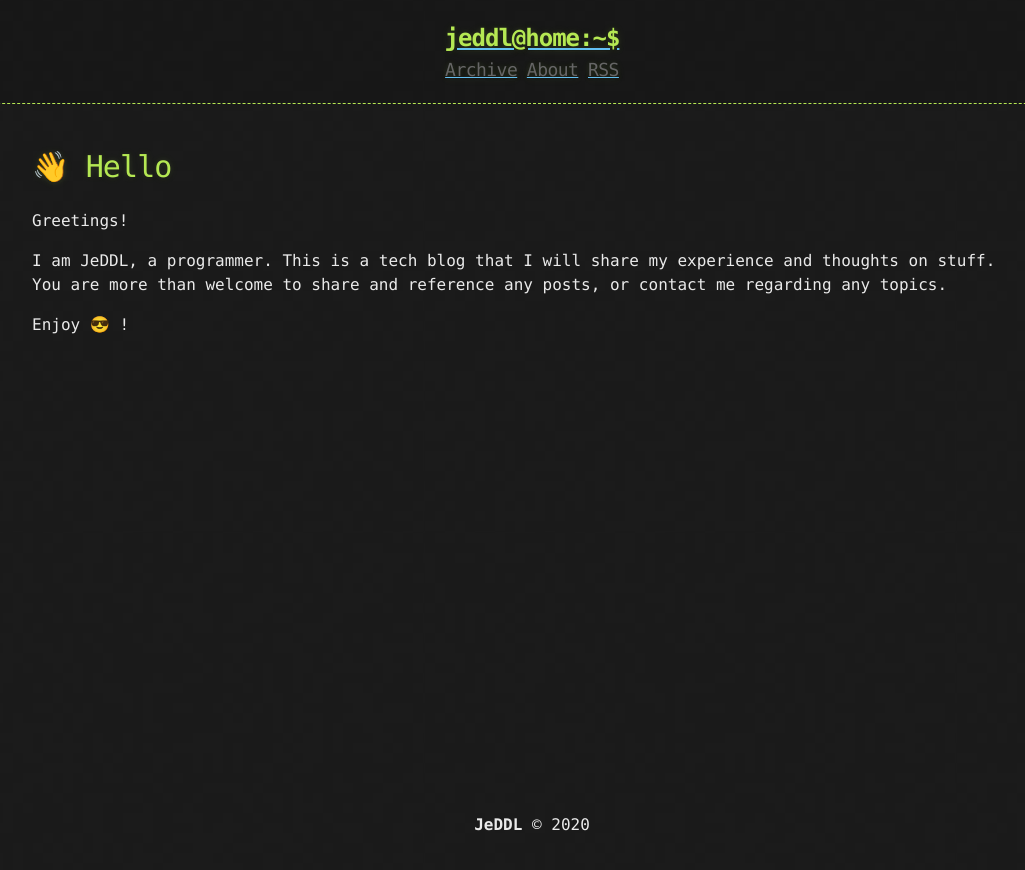
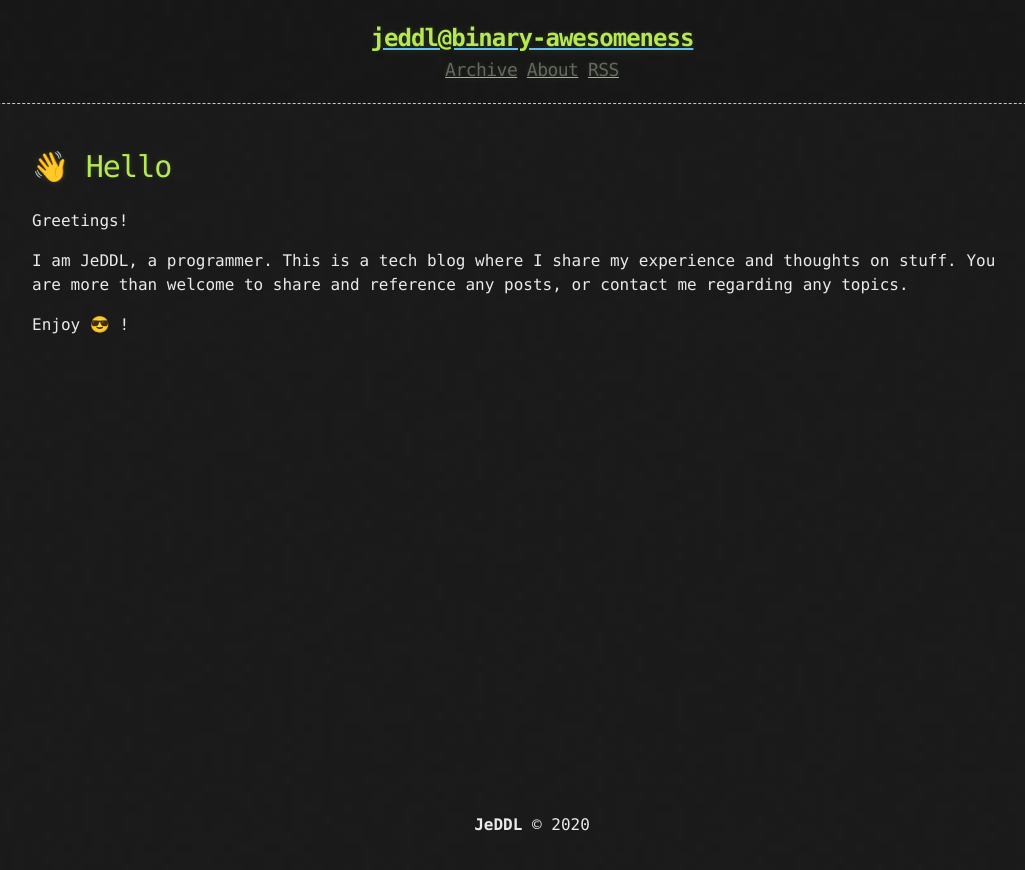
Before and after one commit to jeddl/Binary-Awesomeness, a Jekyll site: the page built from docs/about.md, in a window 1280 px wide. Shown: the top 870 px of the page, without its empty margins (108-1133 px from the left). Built offline with Jekyll 4.4.1, drawn with Linux system fonts in a browser that asks for light colours.

Commit message:
Update Header

```diff
--- a/docs/_includes/header.html
+++ b/docs/_includes/header.html
@@ -2,7 +2,7 @@
   <div>
     <a href="{{ "/" | prepend: site.baseurl | replace: '//', '/' }}">
     {% assign owner_first_name = site.owner | split: " " %}
-    <h1>{{ owner_first_name[0] | downcase }}@home:~$</h1>
+		<h1>{{ owner_first_name[0] | downcase }}@binary-awesomeness</h1>
     </a>
     <div class="header-links">
       {% include links.html %}
--- a/docs/about.md
+++ b/docs/about.md
@@ -7,7 +7,7 @@ title: About
 
 Greetings!
 
-I am JeDDL, a programmer. This is a tech blog that I will share my experience and thoughts on stuff.
+I am JeDDL, a programmer. This is a tech blog where I share my experience and thoughts on stuff.
 You are more than welcome to share and reference any posts, or contact me regarding any topics.
 
 Enjoy 😎 !
```
